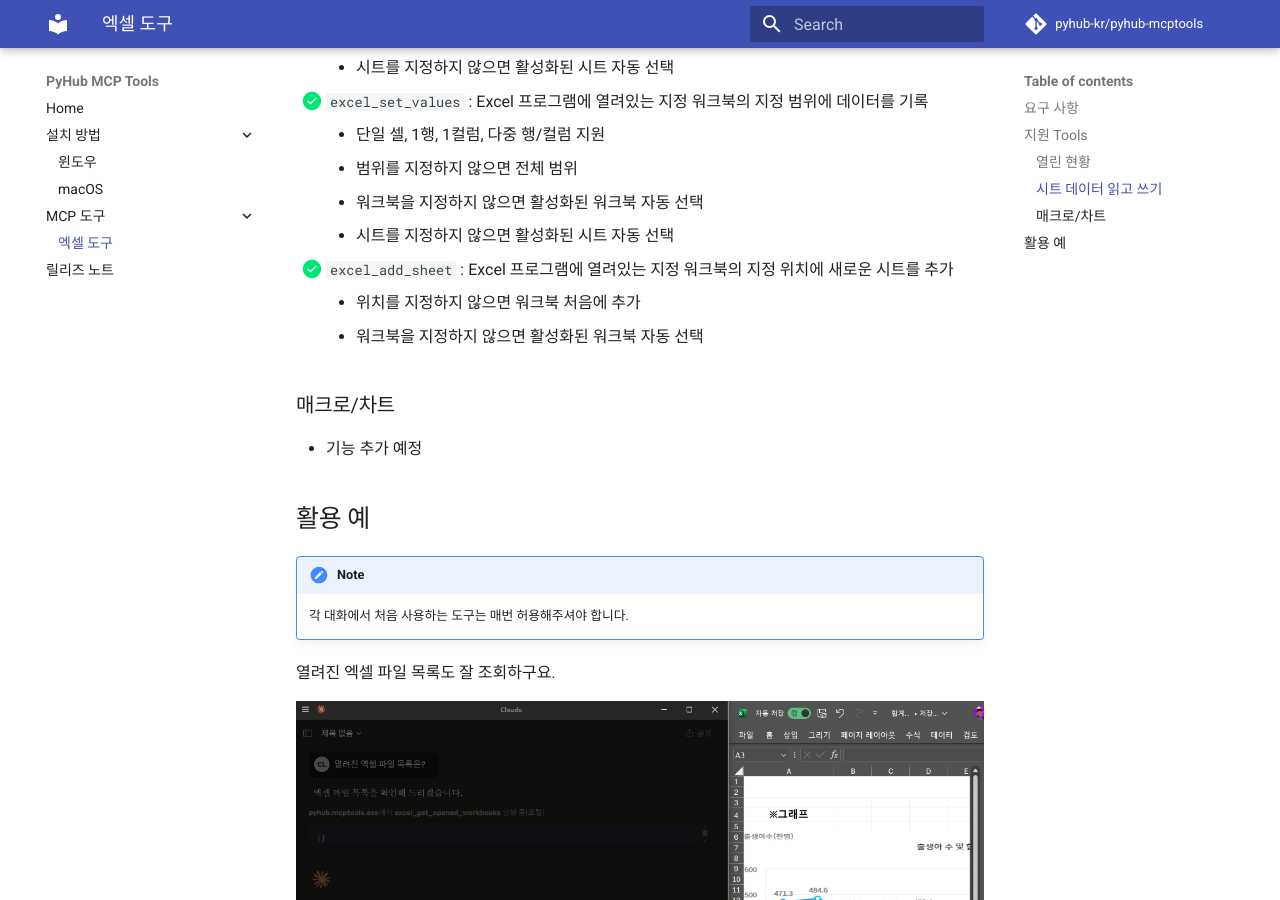
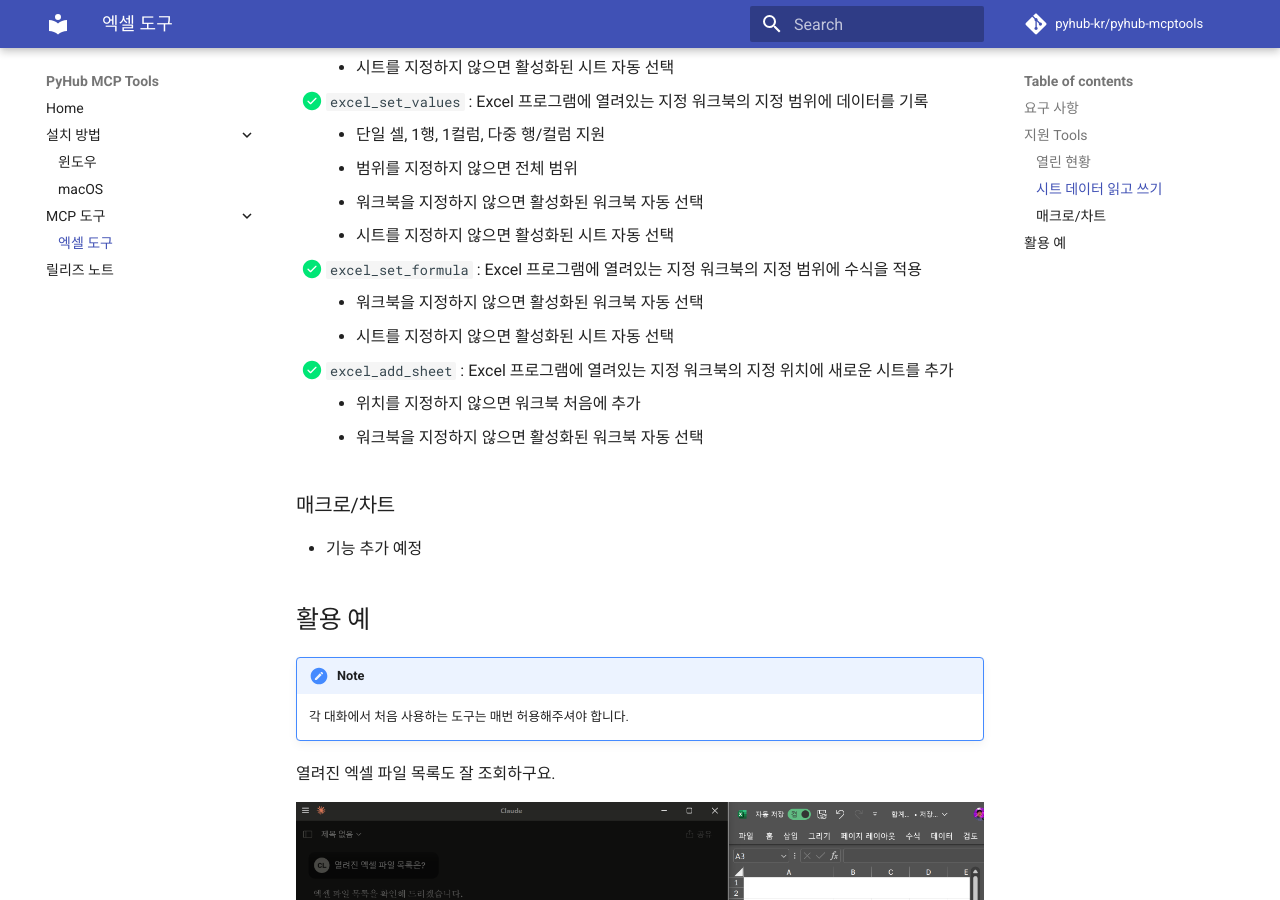
Before and after one commit to pyhub-kr/pyhub-mcptools, an MkDocs documentation site: the page built from docs/mcptools/excel/index.md, in a window 1280 px wide and 900 px high, scrolled down 576 px. Built offline with MkDocs 1.6.1 and Material for MkDocs 9.7.7, drawn with Linux system fonts in a browser that asks for light colours; comment, search, counter and statistics services are not loaded.

Commit message:
엑셀 도구 문서에 excel_set_formula 설명 추가

```diff
--- a/docs/mcptools/excel/index.md
+++ b/docs/mcptools/excel/index.md
@@ -20,6 +20,9 @@
 + [x] `excel_set_values` : Excel 프로그램에 열려있는 지정 워크북의 지정 범위에 데이터를 기록
     - 단일 셀, 1행, 1컬럼, 다중 행/컬럼 지원
     - 범위를 지정하지 않으면 전체 범위
+    - 워크북을 지정하지 않으면 활성화된 워크북 자동 선택
+    - 시트를 지정하지 않으면 활성화된 시트 자동 선택
++ [x] `excel_set_formula` : Excel 프로그램에 열려있는 지정 워크북의 지정 범위에 수식을 적용
     - 워크북을 지정하지 않으면 활성화된 워크북 자동 선택
     - 시트를 지정하지 않으면 활성화된 시트 자동 선택
 + [x] `excel_add_sheet` : Excel 프로그램에 열려있는 지정 워크북의 지정 위치에 새로운 시트를 추가
```
